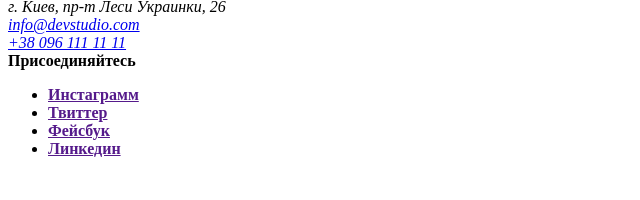
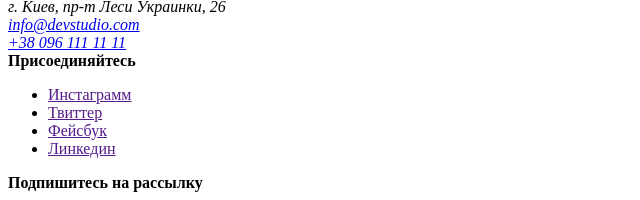
Before and after one commit to Feride-Sham/goit-markup-hw-01, a plain HTML site: page index.html in a window 1280 px wide. Shown: the part 4267-4467 px from the top of the page, without its empty margins (0-640 px from the left). Before the commit the page ends 4441 px from the top, so only its background shows below. Drawn offline with Linux system fonts and the light colour scheme.

Commit message:
Исправление ошибок

```diff
--- a/index.html
+++ b/index.html
@@ -247,10 +247,10 @@
           <a href="mailto:info@devstudio.com ">info@devstudio.com</a><br />
           <a href="tel:+380961111111 ">+38 096 111 11 11 </a>
         </address>
-      <div>
+      </div>
 
       <div>
-        <b>Присоединяйтесь<b>
+        <b>Присоединяйтесь</b>
         <ul>
           <li>
             <a href="" aria-label="Ссылка на Инстаграмм">Инстаграмм</a>
@@ -266,6 +266,10 @@
           </li>
         </ul>
       </div>
+
+      <div>
+        <b>Подпишитесь на рассылку</b>
+      </div>
     </footer>
   </body>
 </html>
```
Lines whose indentation alone changed are shown as unchanged.
